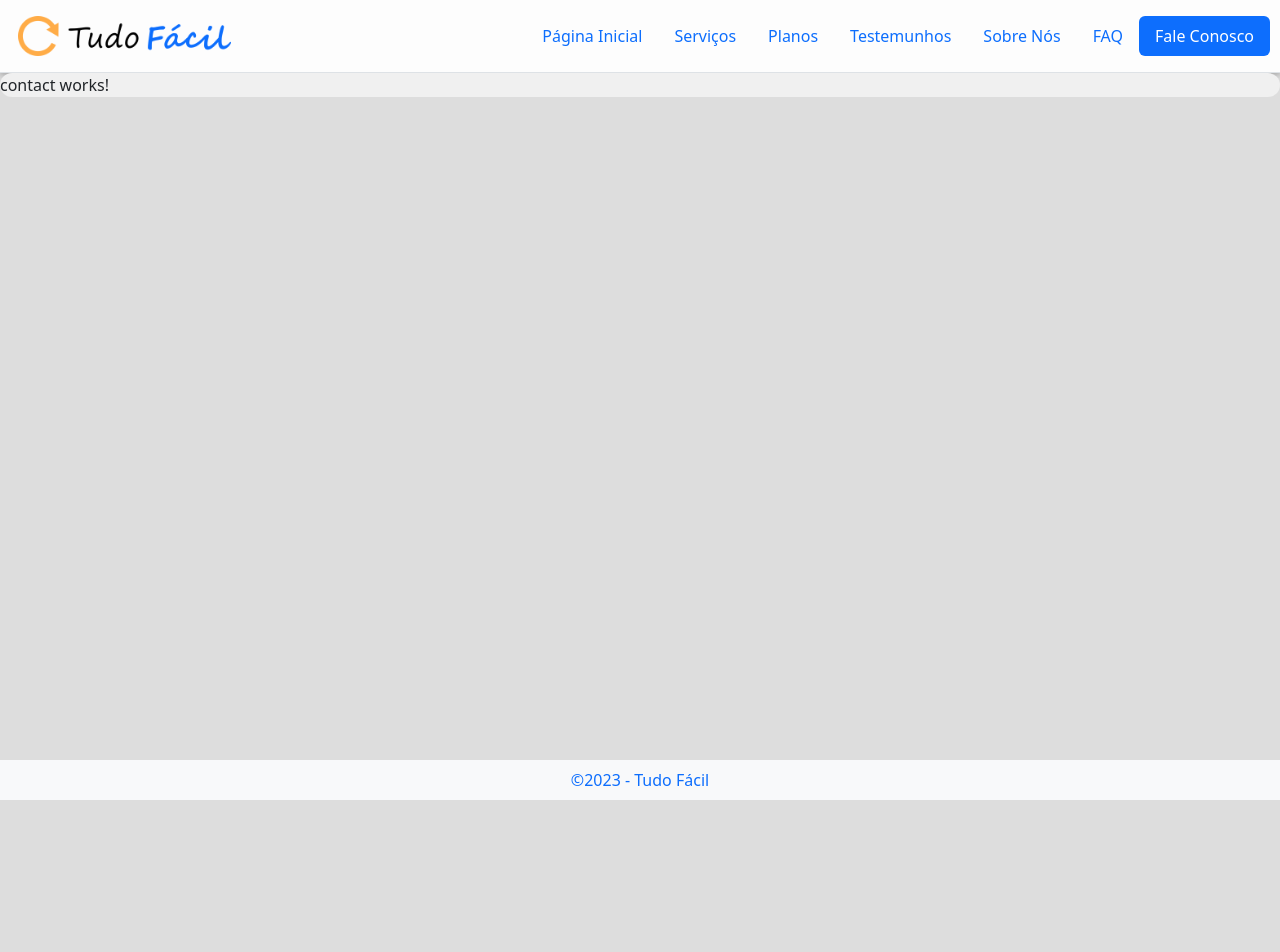
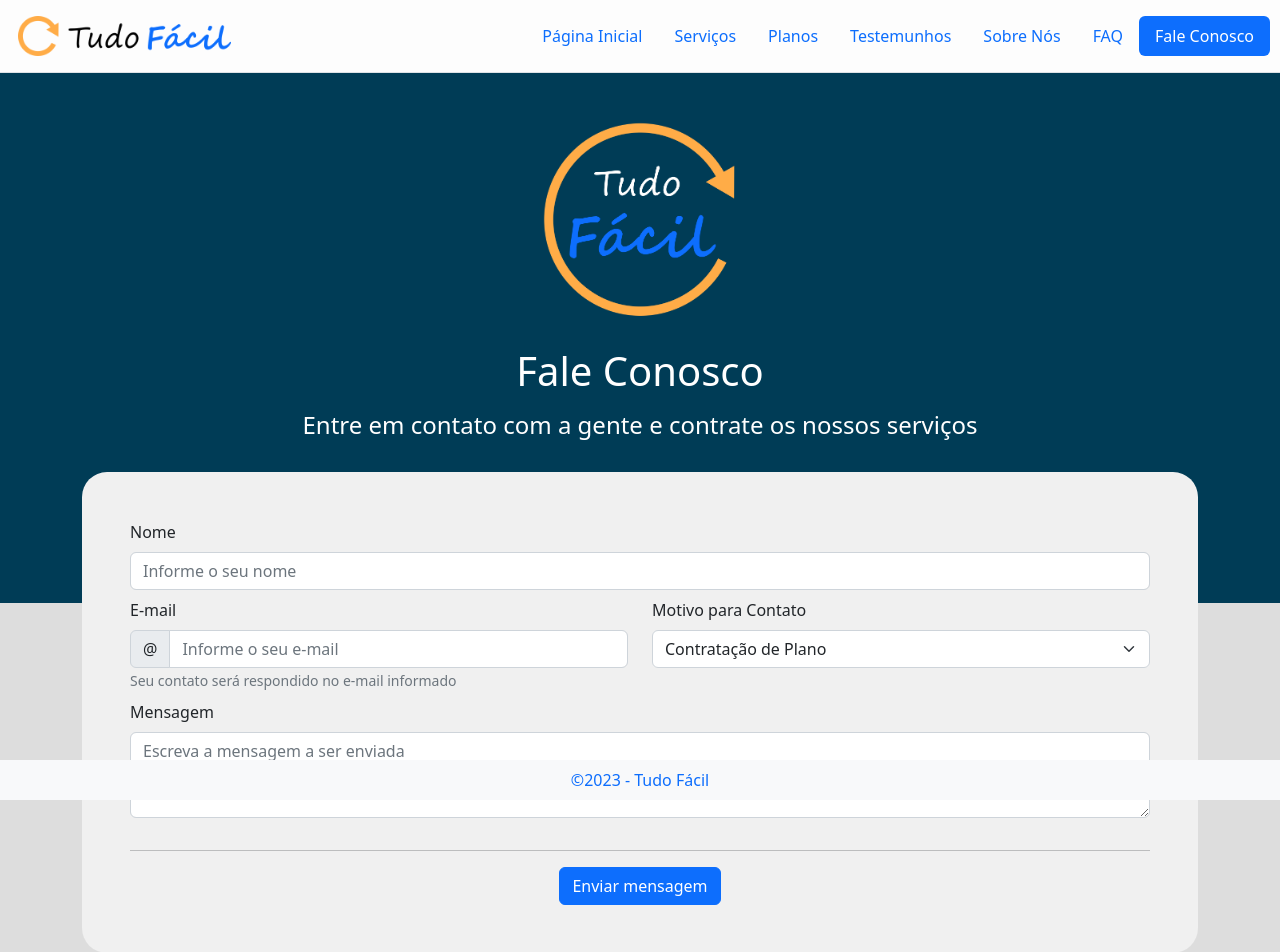
Before and after one commit to PI-2-Semestre-DSM-2023-2/site_tudo_facil, an Angular app: page /fale-conosco in a window 1280 px wide. Shown: the top 952 px of the page. Before the commit the page ends 800 px from the top, so only its background shows below. Built offline with nearby package versions, Linux system fonts and the light colour scheme.

Commit message:
Criação Form Fale Conosco e Ajustes Home Page

```diff
--- a/src/app/contact/contact.component.css
+++ b/src/app/contact/contact.component.css
@@ -0,0 +1,23 @@
+.home-testimonial {
+    height: 530px;
+}
+
+.home-testimonial-bottom {
+    /*background-color: #f8f8f8;*/
+    background-color: rgb(221, 221, 221);
+    transition: background 0.3s, border 0.3s, border-radius 0.3s, box-shadow 0.3s;
+    margin-top: 20px;
+    margin-bottom: 0px;
+    position: relative;
+    height: auto;
+    top: 210px;
+}
+
+.testimonial-inner {
+    position: relative;
+    top: -174px;
+}
+
+.home-testimonial-bottom h1, .home-testimonial-bottom h4 {
+    color: black;
+}
--- a/src/app/contact/contact.component.html
+++ b/src/app/contact/contact.component.html
@@ -1,3 +1,68 @@
-<div class="body-site">
-    <p>contact works!</p>
+<div class="page-animate">
+
+    <section class="home-testimonial">
+        <div class="testimonial-pos text-center inner-slide-animate-down mx-1">
+            <img height="250" width="250" src="../../assets/images/logo_tudo_facil_branco.png" alt="Logo Tudo Fácil">
+            <h1 class="mb-3">Fale Conosco</h1>
+            <h4>Entre em contato com a gente e contrate os nossos serviços</h4>
+        </div>
+        <section class="home-testimonial-bottom">
+            <div class="container testimonial-inner">
+                <form action="javascript:void(0);" class="body-site p-5 container-fluid">
+                    <div class="form-row">
+                        <div class="col-12">
+                            <div class="form-group mb-2">
+                                <label for="nome" class="form-label">Nome</label>
+                                <input #nome type="text" class="form-control" id="nome"
+                                    placeholder="Informe o seu nome">
+                            </div>
+                        </div>
+                    </div>
+                    <div class="row">
+                        <div class="col-12 col-md-6">
+                            <div class="form-group mb-2">
+                                <label for="email" class="form-label">E-mail</label>
+                                <div class="input-group">
+                                    <span class="input-group-text">@</span>
+                                    <input #email type="email" class="form-control" id="email"
+                                        placeholder="Informe o seu e-mail">
+                                </div>
+                                <small class="form-text text-muted">
+                                    Seu contato será respondido no e-mail informado
+                                </small>
+                            </div>
+                        </div>
+                        <div class="col-12 col-md-6">
+                            <div class="form-group mb-2">
+                                <label for="motivo" class="form-label">Motivo para Contato</label>
+                                <select #motivo name="" id="motivo" class="form-select">
+                                    <option value="Contratação de Plano">Contratação de Plano</option>
+                                    <option value="Dúvidas Sobre os Serviços">Dúvidas Sobre os Serviços</option>
+                                    <option value="Ouvidoria">Ouvidoria</option>
+                                    <option value="Outros Assuntos">Outros Assuntos</option>
+                                </select>
+                            </div>
+                        </div>
+                        <div class="col-12">
+                            <div class="mb-3">
+                                <label for="mensagem" class="form-label">Mensagem</label>
+                                <textarea #mensagem class="form-control" id="mensagem" rows="3"
+                                    placeholder="Escreva a mensagem a ser enviada"></textarea>
+                            </div>
+                        </div>
+                    </div>
+
+                    <hr>
+
+                    <div class="form-row mb-0">
+                        <div class="col-12 d-flex justify-content-center">
+                            <button class="btn btn-primary"
+                                (click)="enviarEmail(nome.value,email.value,motivo.value,mensagem.value)">Enviar
+                                mensagem</button>
+                        </div>
+                    </div>
+                </form>
+            </div>
+        </section>
+    </section>
 </div>
--- a/src/app/contact/contact.component.ts
+++ b/src/app/contact/contact.component.ts
@@ -6,5 +6,13 @@ import { Component } from '@angular/core';
   styleUrls: ['./contact.component.css']
 })
 export class ContactComponent {
+  enviarEmail(nome: string, email: string,
+    motivo: string, mensagem: string) {
 
+    const mail = "mailto:contato@tudofacil.com.br?cc=" + email
+      + "&subject=" + motivo + " - " + nome
+      + "&body=" + mensagem;
+
+    window.open(encodeURI(mail), '_blank');
+  }
 }
--- a/src/app/home-page/home-page.component.html
+++ b/src/app/home-page/home-page.component.html
@@ -97,8 +97,8 @@
       <div class="col-md-7">
         <h2 class="featurette-heading">Tenha acesso a uma variedade de serviços <span class="primary-color">em um só
             lugar.</span></h2>
-        <p class="lead">Somos uma empresa que faz tudo o que você precisa, desde serviços domésticos, de manutenção e de
-          assistência pessoal até serviços de apoio profissional, de lazer e de bem-estar.</p>
+        <p class="lead">Somos uma empresa que faz tudo o que você precisa, desde <strong>serviços domésticos</strong>, de <strong>manutenção</strong> e de
+        <strong>assistência pessoal</strong> até serviços de <strong>apoio profissional</strong>, de <strong>lazer e de bem-estar</strong>.</p>
       </div>
       <div class="col-md-5 text-center align-self-center">
         <img class="w-75" src="../../assets/images/icones_home_page.png" alt="Icones Serviços Tudo Fácil">
@@ -138,21 +138,21 @@
         <img class="bd-placeholder-img rounded-circle mb-3" width="140" height="140" src="../../assets/images/planos_home_page.jpg" alt="Planos Tudo Fácil">
 
         <h2>Planos</h2>
-        <p>Conheça nossos planos e veja qual se adequa a você</p>
+        <p class="lead">Conheça nossos planos e veja qual se adequa a você</p>
         <p><a class="btn btn-primary" routerLink="/planos">Veja detalhes</a></p>
       </div><!-- /.col-lg-4 -->
       <div class="col-lg-4">
         <img class="bd-placeholder-img rounded-circle mb-3" width="140" height="140" src="../../assets/images/testemunho_home_page.jpg" alt="Testemunhos Tudo Fácil">
 
         <h2>Testemunhos</h2>
-        <p>Veja as opniões de clientes satisfeitos com nossos serviços</p>
+        <p class="lead">Veja as opniões de clientes satisfeitos com nossos serviços</p>
         <p><a class="btn btn-primary" routerLink="/testemunhos">Veja detalhes</a></p>
       </div><!-- /.col-lg-4 -->
       <div class="col-lg-4">
         <img class="bd-placeholder-img rounded-circle mb-3" width="140" height="140" src="../../assets/images/fale_home_page.jpg" alt="Testemunhos Tudo Fácil">
 
         <h2>Fale Conosco</h2>
-        <p>Fale conosco e nos ajude a encontrar a melhor solução para a sua rotina</p>
+        <p class="lead">Fale conosco e nos ajude a encontrar a melhor solução para a sua rotina</p>
         <p><a class="btn btn-primary" routerLink="/fale-conosco">Veja detalhes</a></p>
       </div><!-- /.col-lg-4 -->
     </div><!-- /.row -->
```
